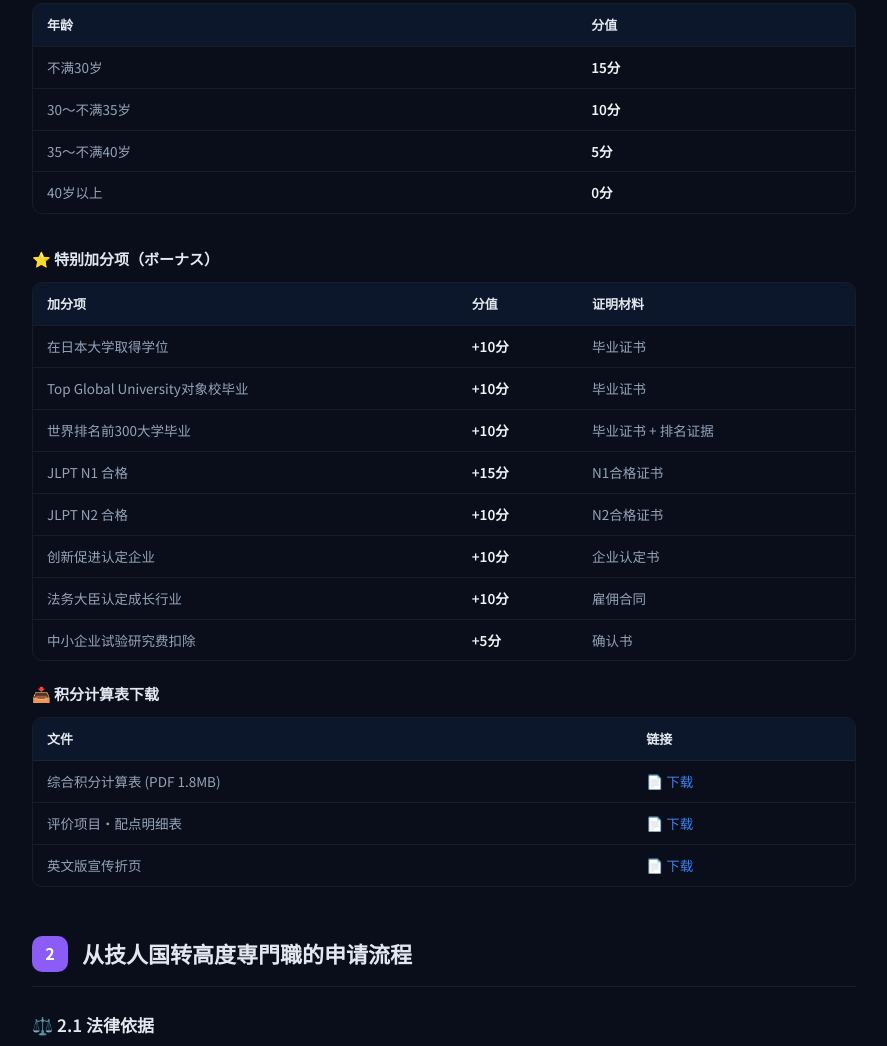
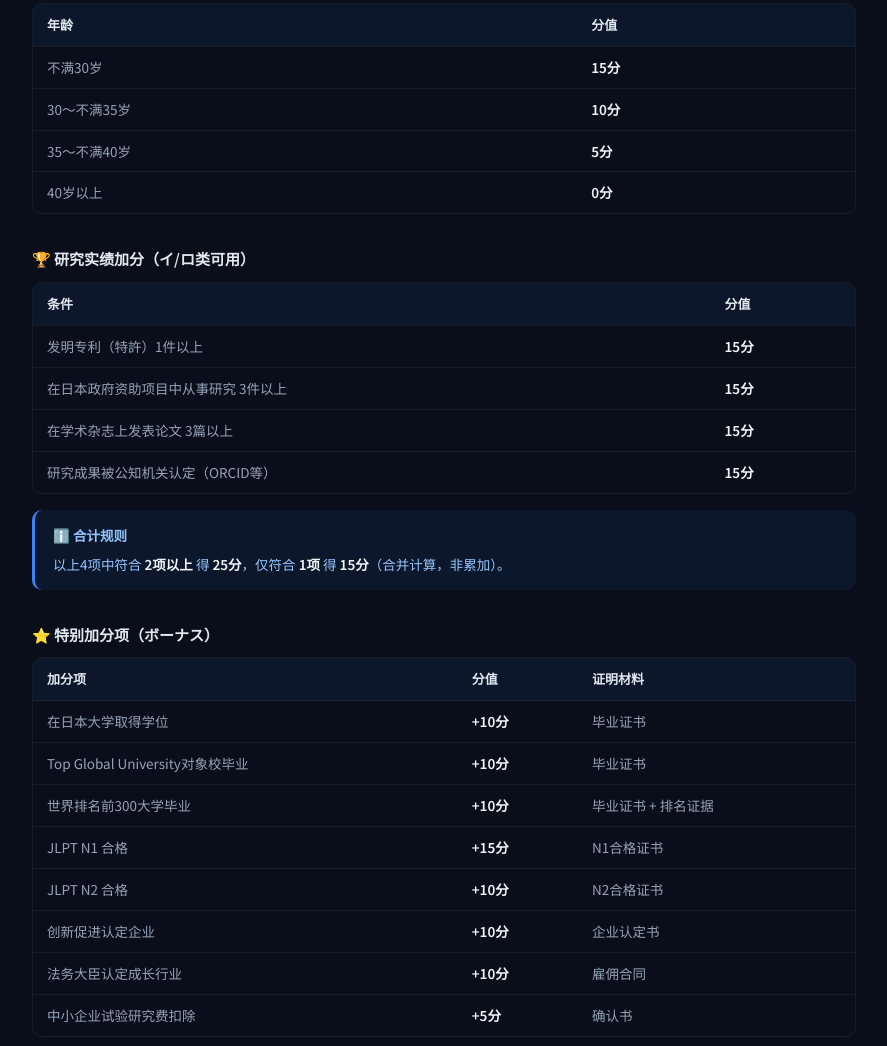
Before and after one commit to Penny777btc/JP-visa, a plain HTML site: page src/index.html in a window 1280 px wide. Shown: the part 3246-4292 px from the top of the page, without its empty margins (316-1203 px from the left). Drawn offline with Linux system fonts and the light colour scheme.

Commit message:
fix: add research achievements (patents/publications) to points table

```diff
--- a/src/index.html
+++ b/src/index.html
@@ -234,6 +234,23 @@
           <tr><td>40岁以上</td><td><strong>0分</strong></td></tr>
         </tbody>
       </table></div>
+    </div>
+
+    <div class="subsection" id="s1-research">
+      <h4>🏆 研究实绩加分（イ/ロ类可用）</h4>
+      <div class="table-wrap"><table>
+        <thead><tr><th>条件</th><th>分值</th></tr></thead>
+        <tbody>
+          <tr><td>发明专利（特許）1件以上</td><td><strong>15分</strong></td></tr>
+          <tr><td>在日本政府资助项目中从事研究 3件以上</td><td><strong>15分</strong></td></tr>
+          <tr><td>在学术杂志上发表论文 3篇以上</td><td><strong>15分</strong></td></tr>
+          <tr><td>研究成果被公知机关认定（ORCID等）</td><td><strong>15分</strong></td></tr>
+        </tbody>
+      </table></div>
+      <div class="callout info">
+        <div class="callout-title">ℹ️ 合计规则</div>
+        <p>以上4项中符合 <strong>2项以上</strong> 得 <strong>25分</strong>，仅符合 <strong>1项</strong> 得 <strong>15分</strong>（合并计算，非累加）。</p>
+      </div>
     </div>
 
     <div class="subsection" id="s1-bonus">
```
